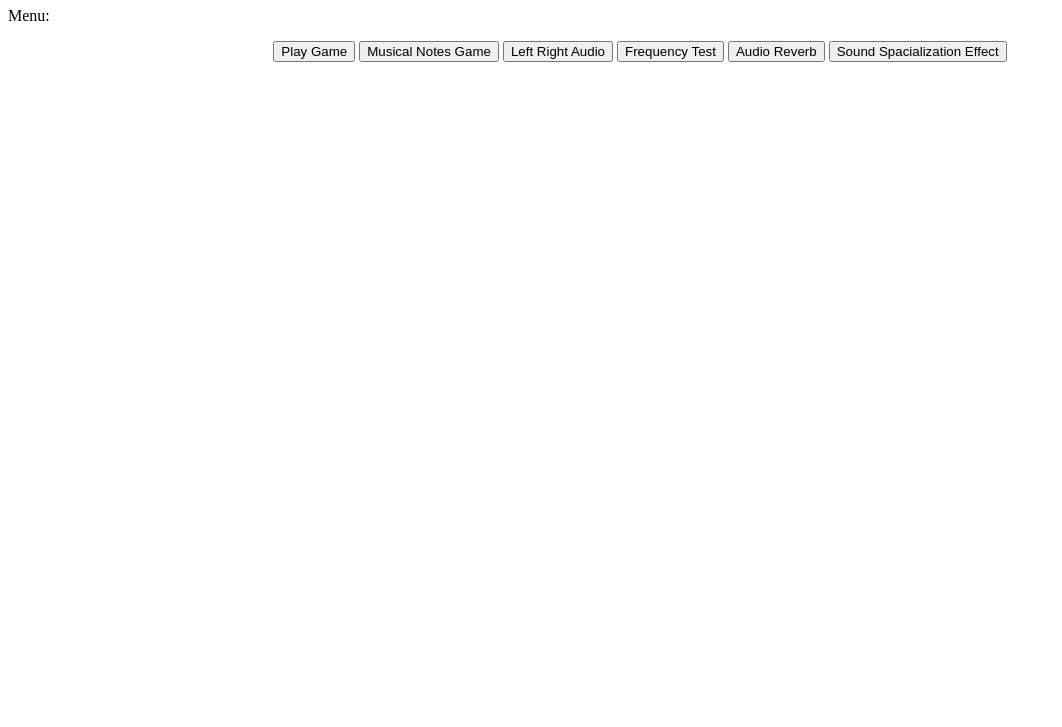
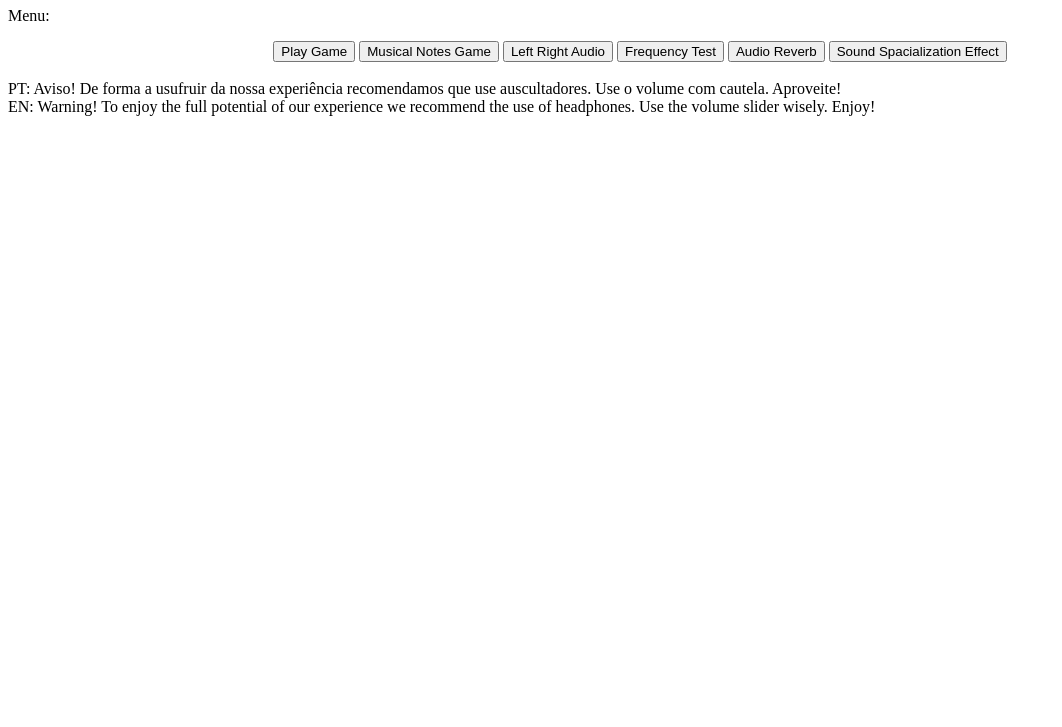
Before and after one commit to SylvaGX/Sound2Care, a website with bundled scripts: page index.html in a window 1280 px wide. Shown: the part 73-800 px from the top of the page, without its empty margins (0-1062 px from the left). Built offline with nearby package versions, Linux system fonts and the light colour scheme; files whose address does not match are found by name.

Commit message:
added text

```diff
--- a/index.html
+++ b/index.html
@@ -63,6 +63,14 @@
     </div>
 
 </li>
+
+<br>
+
+
+<pt>PT: Aviso! De forma a usufruir da nossa experiência recomendamos que use auscultadores. Use o volume com cautela. Aproveite!</pt>
+<br>
+<pt>EN: Warning! To enjoy the full potential of our experience we recommend the use of headphones. Use the volume slider wisely. Enjoy!</pt>
+
 <script type="module" src="./main.js"></script>
 <script>
     document.getElementById("playGame").addEventListener("click", function(){
```
